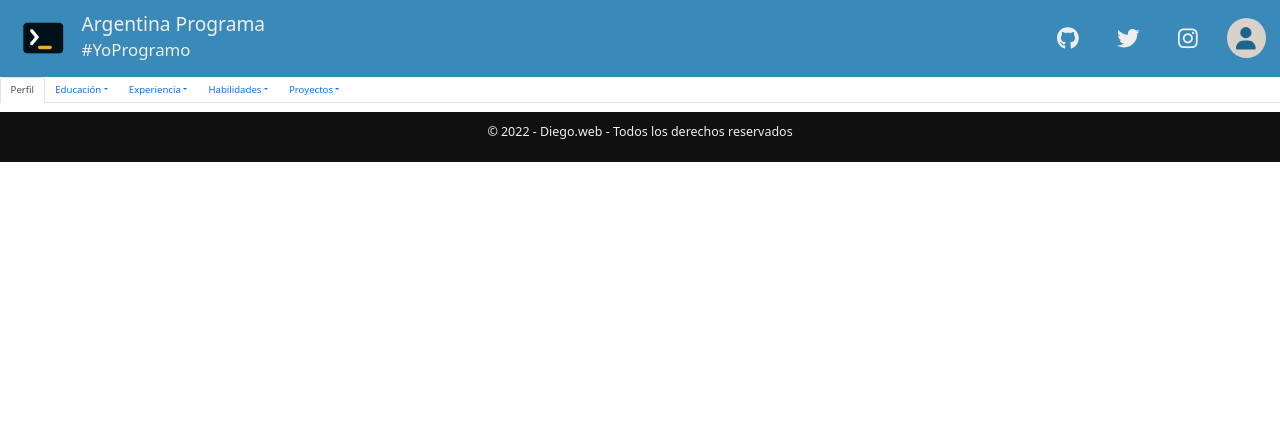
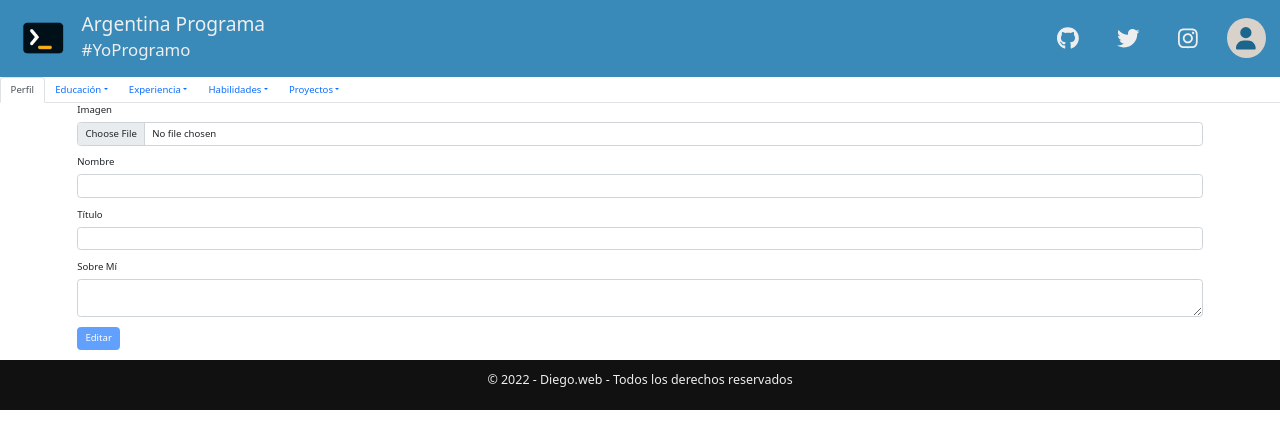
Before and after one commit to DiegolPl/AP-Frontend, an Angular app: page / in a window 1280 px wide. Shown: the top 448 px of the page. Built offline with nearby package versions, Linux system fonts and the light colour scheme; no server answers.

Commit message:
Agrego componente perfil de parte privada

```diff
--- a/src/app/componentes/parte-privada/dashboard/body-dashboard/body-dashboard.component.html
+++ b/src/app/componentes/parte-privada/dashboard/body-dashboard/body-dashboard.component.html
@@ -1,5 +1,5 @@
 <article class="container mb-3" id="body-dashboard">
-    <!-- <app-perfil-edit class="d-block e-form" id="form-1"></app-perfil-edit> -->
+    <app-perfil-edit class="d-block e-form" id="form-1"></app-perfil-edit>
     <!-- <app-educacion-new class="d-none e-form" id="form-2"></app-educacion-new> -->
     <!-- <app-educacion-edit class="d-none e-form" id="form-3"></app-educacion-edit> -->
     <!-- <app-educacion-delete class="d-none e-form" id="form-4"></app-educacion-delete> -->
--- /dev/null
+++ b/src/app/componentes/parte-privada/perfil/perfil-edit/perfil-edit.component.html
@@ -0,0 +1,25 @@
+<form class="row g-3" [formGroup]="perfilForm" (ngSubmit)="onEditPerfil()" enctype="multipart/form-data">
+    <div class="col-12">
+        <label for="edit-perfil-input-img" class="form-label">Imagen</label>
+        <input type="file" name="newImg" (change)="onChange($event)" class="form-control" id="edit-perfil-input-img">
+        <!-- <div *ngIf="perfilForm.get('archivo')?.touched && perfilForm.get('archivo')?.errors?.['required']" class="alert alert-danger" >Este campo es requerido</div> -->
+    </div>
+    <div class="col-12">
+        <label for="edit-perfil-input-name" class="form-label">Nombre</label>
+        <input type="text" class="form-control" formControlName="nombre" name="nombre" id="edit-perfil-input-name">
+        <div *ngIf="perfilForm.get('nombre')?.touched && perfilForm.get('nombre')?.errors?.['required']" class="alert alert-danger" >Este campo es requerido</div>
+    </div>
+    <div class="col-12">
+        <label for="edit-perfil-input-title" class="form-label">Título</label>
+        <input type="text" class="form-control" formControlName="titulo" name="titulo" id="edit-perfil-input-title">
+        <div *ngIf="perfilForm.get('titulo')?.touched && perfilForm.get('titulo')?.errors?.['required']" class="alert alert-danger" >Este campo es requerido</div>
+    </div>
+    <div class="col-12">
+        <label for="edit-perfil-input-about" class="form-label">Sobre Mí</label>
+        <textarea class="form-control textarea" formControlName="sobreMi" name="sobreMi" id="edit-perfil-input-about"></textarea>
+        <div *ngIf="perfilForm.get('sobreMi')?.touched && perfilForm.get('sobreMi')?.errors?.['required']" class="alert alert-danger" >Este campo es requerido</div>
+    </div>
+    <div class="col-12">
+        <button type="submit" class="btn btn-primary" id="edit-perfil-btn" [disabled]="perfilForm.invalid">Editar</button>
+    </div>
+</form>
--- /dev/null
+++ b/src/app/componentes/parte-privada/perfil/perfil-edit/perfil-edit.component.ts
@@ -0,0 +1,75 @@
+import { Component, OnInit } from '@angular/core';
+import { FormBuilder, FormGroup, Validators } from '@angular/forms';
+import { PerfilService } from 'src/app/service/parte-privada/perfil.service';
+
+@Component({
+  selector: 'app-perfil-edit',
+  templateUrl: './perfil-edit.component.html',
+  styleUrls: ['./perfil-edit.component.css']
+})
+export class PerfilEditComponent implements OnInit {
+
+  datos:any;
+  perfilForm:FormGroup
+
+  constructor(private readonly fb:FormBuilder, private perfilService:PerfilService) { }
+
+  ngOnInit(): void {
+    this.datos = this.getPerfil(1)
+    this.perfilForm = this.initForm();
+  }
+
+  //Evento para guardar el archivo en el formulario - evento change
+  archivo:any;
+
+  onChange(e: any) {
+    let extensionAllowed: any = { "png": true, "jpeg": true, "jpg": true };
+    let file = e.target.files[0];
+    if (file.size / 1024 / 1024 > 20) {
+      alert("File size should be less than 20MB")
+      return;
+    }
+    if (extensionAllowed) {
+      var nam = file.name.split('.').pop();
+      if (!extensionAllowed[nam]) {
+        alert("Please upload " + Object.keys(extensionAllowed) + " file.")
+        return;
+      }
+    }
+    this.archivo = file;
+    this.perfilForm.controls["archivo"].setValue(file);
+  }
+
+  //Accion a realizar el envio del formulario
+  onEditPerfil(){
+    let datosFormulario = this.perfilForm.value;
+    datosFormulario['id'] = "1";
+    console.log(datosFormulario)
+    this.perfilService.editPerfil(datosFormulario).subscribe(data => data);
+  }
+
+  getPerfil(id:number){
+    return this.perfilService.getPerfil(id).subscribe(data => {
+
+      this.perfilForm.setValue({
+        id: "1",
+        archivo: "",
+        nombre: data.nombre,
+        titulo: data.titulo,
+        sobreMi: data.sobreMi
+      })
+
+    })
+  }
+
+  initForm():FormGroup {
+    return this.fb.group({
+      id: [''],
+      archivo: [''],
+      nombre: ['',[Validators.required]],
+      titulo: ['',[Validators.required]],
+      sobreMi: ['',[Validators.required]]
+    })
+  }
+
+}
--- /dev/null
+++ b/src/app/service/parte-privada/perfil.service.ts
@@ -0,0 +1,23 @@
+import { HttpClient } from '@angular/common/http';
+import { Injectable } from '@angular/core';
+import { Observable } from 'rxjs';
+
+@Injectable({
+  providedIn: 'root'
+})
+export class PerfilService {
+
+  constructor(private http: HttpClient) { }
+
+  getPerfil(id:number):Observable<any>{
+    return this.http.get(`http://localhost:8080/perfil/${id}`);
+  }
+
+  editPerfil(perfil:any):Observable<any>{
+    return this.http.put("http://localhost:8080/perfil/editar", perfil, {headers: {"Content-Type":"multipart/form-data; boundary=----WebKitFormBoundaryWirmvD3mchDxjJob"}});
+  }
+
+  editPerfilSinFoto(perfil:any):Observable<any>{
+    return this.http.put("http://localhost:8080/perfil/editar-sin-foto",perfil);
+  }
+}
```
Also changed, not shown: src/app/app.module.ts (+7 -2 lines), src/app/componentes/parte-privada/perfil/perfil-edit/perfil-edit.component.css (added).
